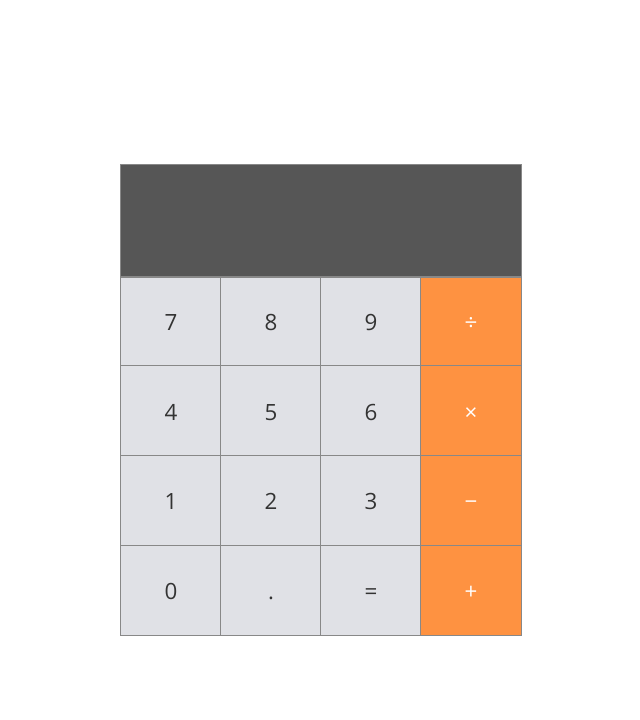
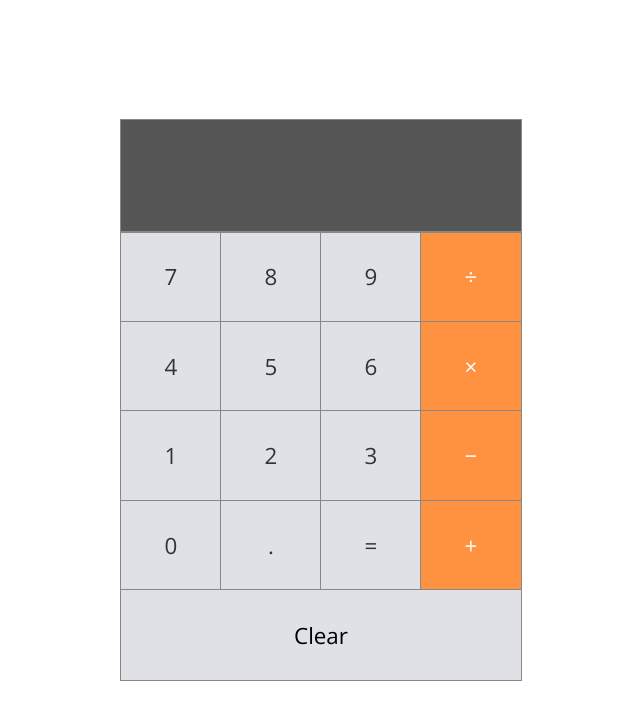
Before and after one commit to nataliecardot/react-calc, a React (Create React App) app: page / in a window 1280 px wide. Shown: the top 720 px of the page, without its empty margins (319-959 px from the left). Built offline with nearby package versions, Linux system fonts and the light colour scheme.

Commit message:
Add clear button component/styling

```diff
--- a/src/App.css
+++ b/src/App.css
@@ -2,6 +2,7 @@
   margin: 0;
   -webkit-font-smoothing: antialiased;
   -moz-osx-font-smoothing: grayscale;
+  font-family: "Open Sans", sans-serif;
 }
 
 .app {
--- a/src/App.js
+++ b/src/App.js
@@ -2,6 +2,7 @@
 import './App.css';
 import { Button } from './components/Button';
 import { Input } from './components/Input';
+import { ClearButton } from './components/ClearButton';
 
 class App extends Component {
   constructor(props) {
@@ -40,6 +41,11 @@
             <Button>=</Button>
             <Button>+</Button>
           </div>
+          <div className="row">
+            <ClearButton handleClear={() => this.setState({input: ''})}>
+              Clear
+            </ClearButton>
+          </div>
         </div>
       </div>
     );
--- a/src/components/Button.css
+++ b/src/components/Button.css
@@ -3,7 +3,6 @@
   display: flex;
   justify-content: center;
   align-items: center;
-  font-family: "Open Sans", sans-serif;
   font-size: 1.4em;
   background-color: #e0e1e6;
   color: #333;
--- a/src/components/ClearButton.css
+++ b/src/components/ClearButton.css
@@ -0,0 +1,12 @@
+.clear-btn {
+  height: 4em;
+  display: flex;
+  justify-content: center;
+  align-items: center;
+  font-weight: lighter;
+  font-size: 1.4em;
+  background-color: #e0e1e6;
+  color: #000;
+  flex: 1;
+  outline: 1px solid #888;
+}
--- a/src/components/ClearButton.js
+++ b/src/components/ClearButton.js
@@ -0,0 +1,8 @@
+import React from "react";
+import "./ClearButton.css";
+
+export const ClearButton = props => (
+  <div className="clear-btn" onClick={props.handleClear}>
+    {props.children}
+  </div>
+);
```
